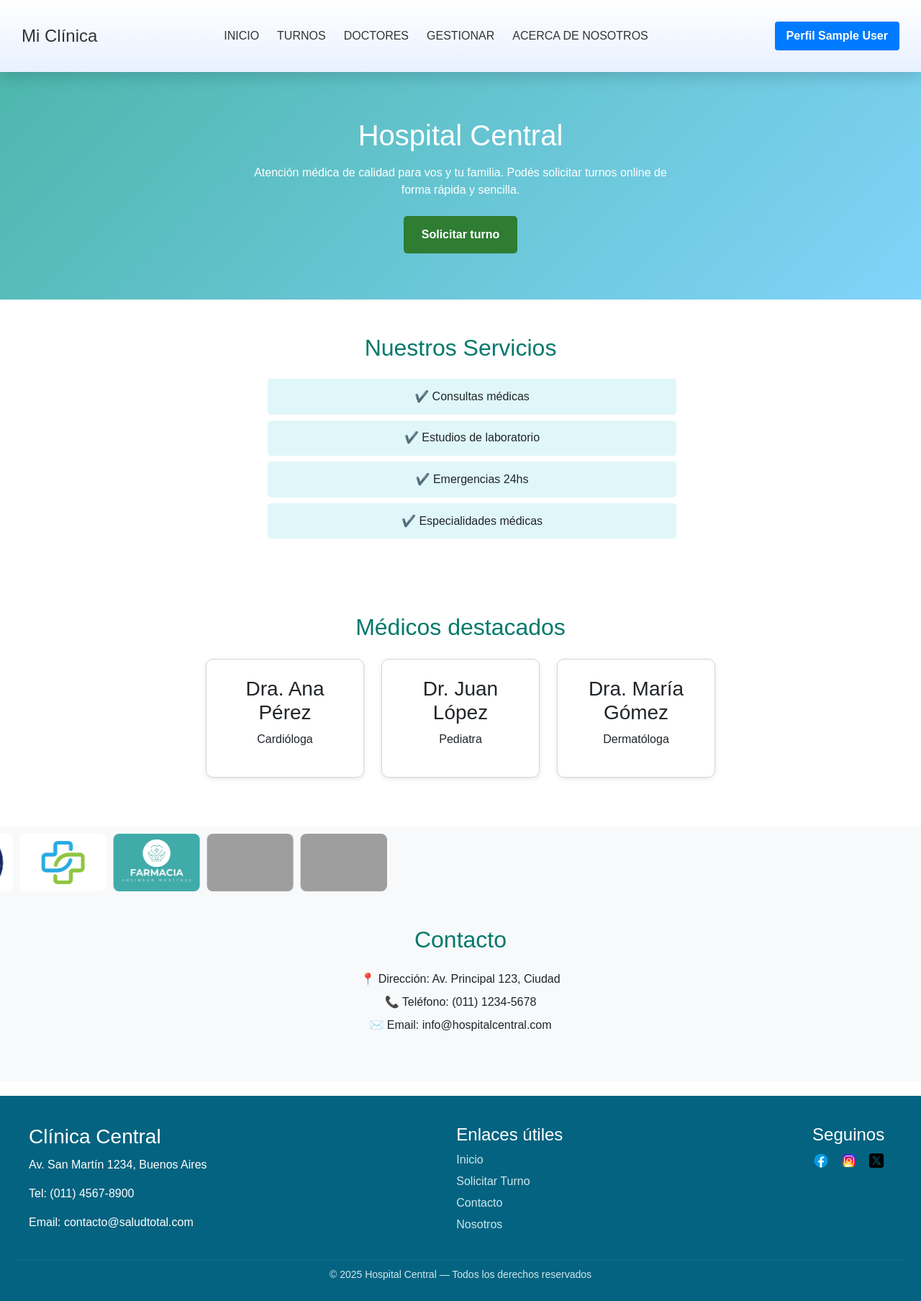
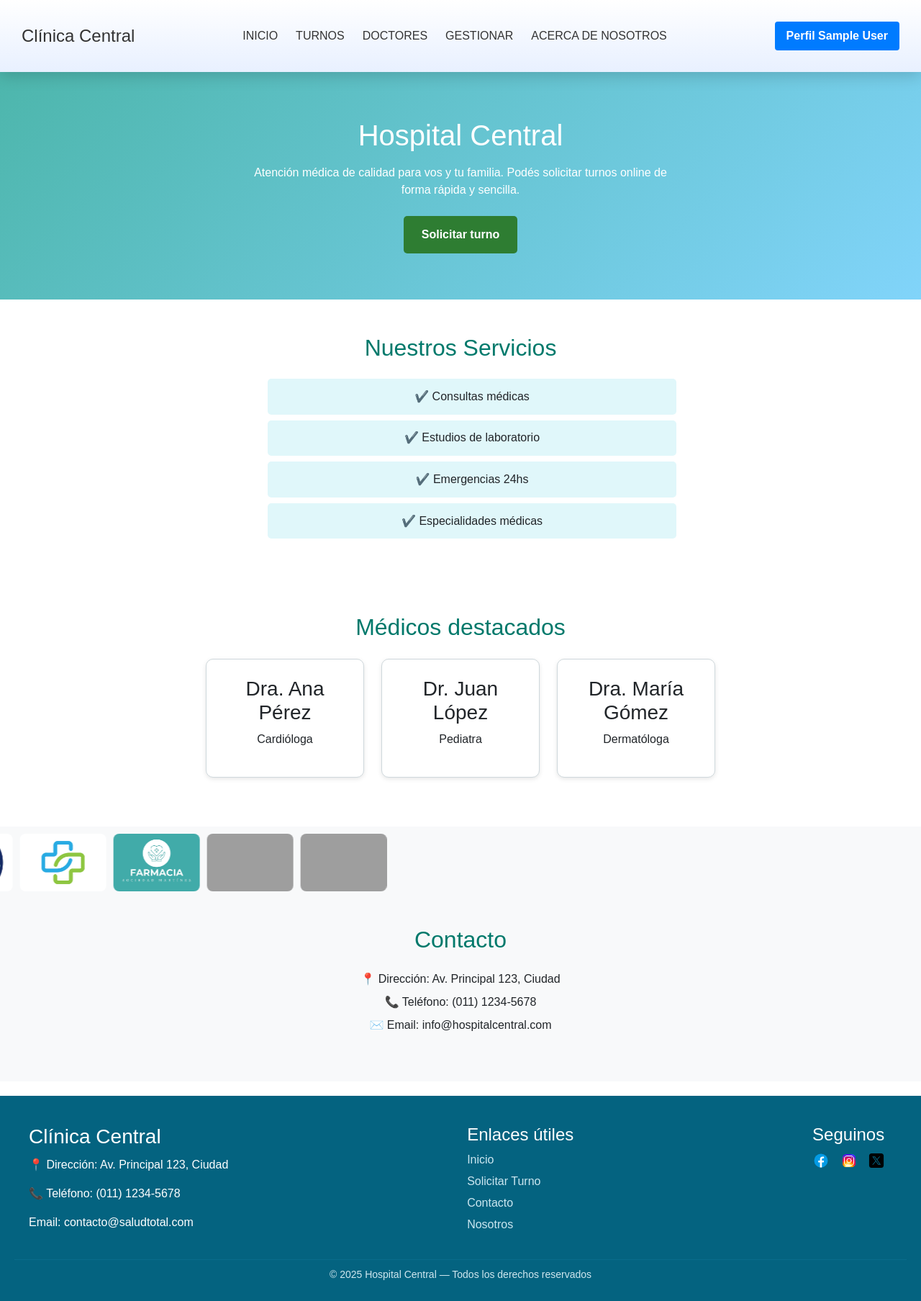
Before and after one commit to Geider10/TP_Integrador, a PHP site: page / in a window 1280 px wide. Shown: the whole page at 72% size. Run offline with PHP 8.4, Linux system fonts and the light colour scheme; the visitor is signed in with stand-in values (Sample User, id 1); grey boxes are pictures that could not be loaded.

Commit message:
Ultimos cambios

```diff
--- a/view/acerca.php
+++ b/view/acerca.php
@@ -22,7 +22,7 @@ $nameUser = $isLogedIn ? $_SESSION["user_name"] : null;
 <body>
     <header class="header">
         <div class="logo">
-            <h1>Mi Clínica</h1>
+            <h1>Clínica Central</h1>
         </div>
 
         <nav class="nav-links">
--- a/view/doctorView/doctores.php
+++ b/view/doctorView/doctores.php
@@ -32,7 +32,7 @@ $doctores = $query->fetch_all(MYSQLI_ASSOC);
 <body>
 <header class="header">
     <div class="logo">
-      <h1>Mi Clínica</h1>
+      <h1>Clínica Central</h1>
     </div>
 
     <nav class="nav-links">
--- a/view/index.php
+++ b/view/index.php
@@ -21,7 +21,7 @@ $nameUser = $isLogedIn ? $_SESSION["user_name"] : null;
 <body>
   <header class="header">
     <div class="logo">
-      <h1>Mi Clínica</h1>
+      <h1>Clínica Central</h1>
     </div>
 
     <nav class="nav-links">
@@ -114,16 +114,16 @@ $nameUser = $isLogedIn ? $_SESSION["user_name"] : null;
     <div class="footer-container">
       <div class="footer-info">
         <h3>Clínica Central</h3>
-        <p>Av. San Martín 1234, Buenos Aires</p>
-        <p>Tel: (011) 4567-8900</p>
+        <p>📍 Dirección: Av. Principal 123, Ciudad</p>
+        <p>📞 Teléfono: (011) 1234-5678</p></p>
         <p>Email: contacto@saludtotal.com</p>
       </div>
 
       <div class="footer-links">
         <h4>Enlaces útiles</h4>
         <ul>
-          <li><a href="#">Inicio</a></li>
-          <li><a href="#">Solicitar Turno</a></li>
+          <li><a href="index.php">Inicio</a></li>
+          <li><a href="/turnView/Solicitar_turnos.php">Solicitar Turno</a></li>
           <li><a href="#">Contacto</a></li>
           <li><a href="#">Nosotros</a></li>
         </ul>
--- a/view/turnView/Solicitar_turnos.php
+++ b/view/turnView/Solicitar_turnos.php
@@ -13,6 +13,7 @@ $especialidades = $conn->query("SELECT * FROM especialidades ORDER BY nombre");
   <main >
     <a  href="../doctorView/doctores.php">Volver</a>
     <h2>Solicitar Turno Médico</h2>
+    <h1>Clínica Central</h1>
   </main>
 
   <form method="POST" action="../../src/turnApi/crear_turnos.php">
```
